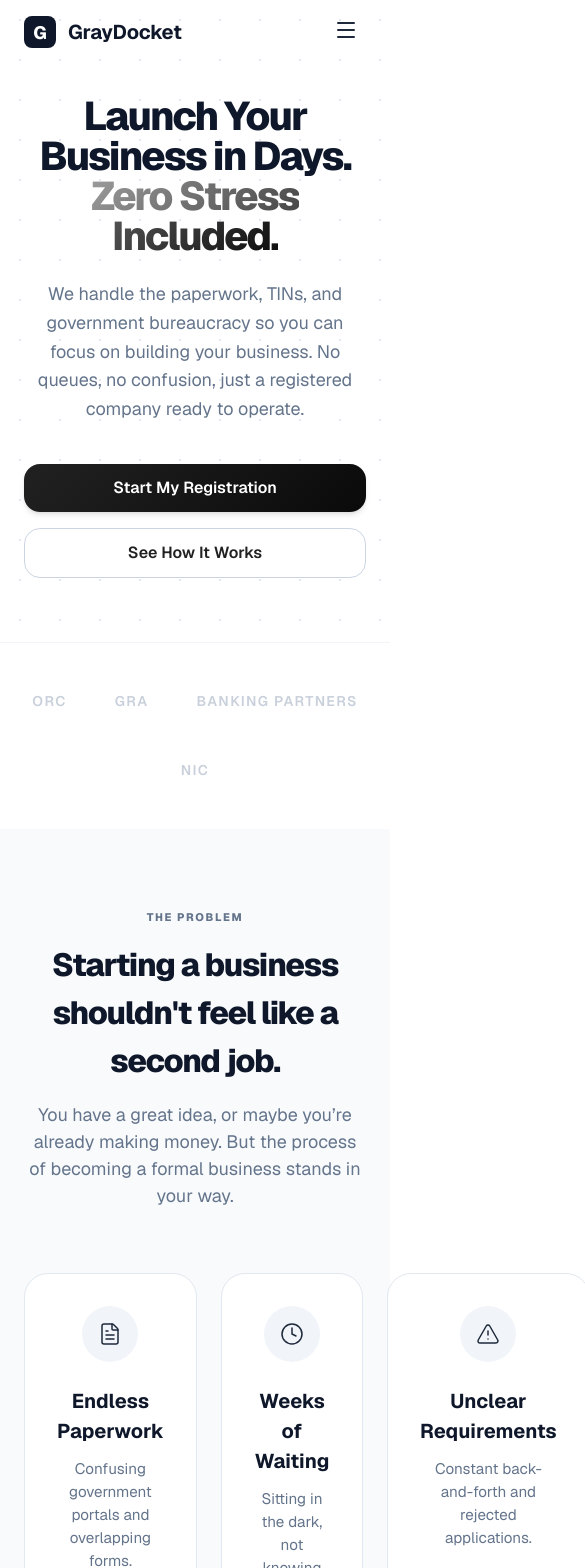
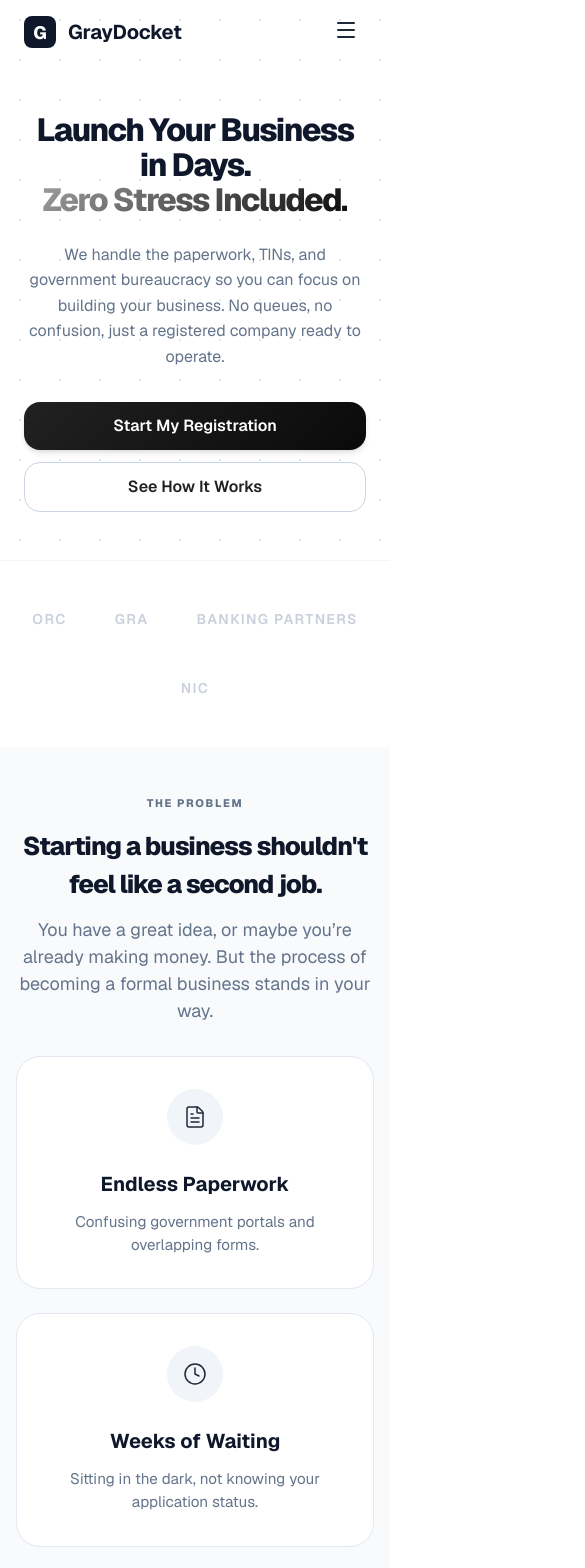
Before and after one commit to mcofie/graydocket, a Next.js app: page / in a window 390 px wide. Shown: the top 1568 px of the page, 585 px wide, since content can reach past the window. Built offline with nearby package versions, Linux system fonts and the light colour scheme.

Commit message:
initial commit

```diff
--- a/src/app/page.module.css
+++ b/src/app/page.module.css
@@ -391,17 +391,6 @@
   font-weight: 600;
 }
 
-/* SECTIONS */
-@media (max-width: 1024px) {
-  .focusLayout {
-    grid-template-columns: 1fr;
-    text-align: center;
-    gap: var(--space-12);
-  }
-  .focusContent h2, .focusContent p { text-align: center !important; }
-  .focusItem { text-align: left; }
-  .focusVisual { height: auto; padding: var(--space-12) 0; }
-}
 .section { padding: var(--space-20) 0; }
 .sectionAlt { padding: var(--space-20) 0; background: var(--color-neutral-50); }
 
@@ -501,32 +490,6 @@
 .partners { padding: var(--space-12) 0; border-top: 1px solid var(--color-neutral-100); }
 .partnersInner { max-width: var(--max-width); margin: 0 auto; padding: 0 var(--space-6); text-align: center; }
 .partnersList { display: flex; justify-content: center; align-items: center; gap: var(--space-12); flex-wrap: wrap; opacity: 0.5; }
-
-/* RESPONSIVE */
-@media (max-width: 1024px) {
-  .heroLayout { grid-template-columns: 1fr; gap: var(--space-12); }
-  .heroContent { text-align: center; }
-  .heroSubtitle { margin-left: auto; margin-right: auto; }
-  .heroActions { justify-content: center; }
-  .heroVisual { max-width: 600px; margin: 0 auto; }
-  .servicesGrid { grid-template-columns: 1fr 1fr; }
-  .grid3 { grid-template-columns: 1fr 1fr; }
-}
-
-@media (max-width: 768px) {
-  .hero { min-height: auto; padding-top: calc(var(--header-height) + var(--space-8)); }
-  .heroTitle { font-size: 3rem; }
-  .servicesGrid, .pricingGrid, .grid3 { grid-template-columns: 1fr; }
-  .heroVisual { display: none; }
-  .section { padding: var(--space-12) 0; }
-  .stepItem { flex-direction: column; }
-}
-
-@media (max-width: 480px) {
-  .heroTitle { font-size: 2.5rem; }
-  .heroActions { flex-direction: column; width: 100%; }
-  .heroActions > * { width: 100%; }
-}
 
 /* NEW CLASSES */
 .sectionKicker {
@@ -634,3 +597,50 @@
   color: var(--color-neutral-600);
   margin-bottom: var(--space-4);
 }
+
+/* =====================================================
+   RESPONSIVE OVERRIDES (Must be at bottom)
+   ===================================================== */
+
+@media (max-width: 1024px) {
+  .heroLayout { grid-template-columns: 1fr; gap: var(--space-8); }
+  .heroContent { text-align: center; }
+  .heroSubtitle { margin-left: auto; margin-right: auto; max-width: 100%; }
+  .heroActions { justify-content: center; }
+  .heroVisual { max-width: 100%; margin: 0 auto; order: -1; }
+  .certificateMockup { transform: none; max-width: 400px; margin: 0 auto; }
+  .servicesGrid { grid-template-columns: 1fr 1fr; }
+  .grid3 { grid-template-columns: 1fr 1fr; }
+  .focusLayout { grid-template-columns: 1fr; text-align: center; gap: var(--space-12); }
+  .focusContent h2, .focusContent p { text-align: center !important; }
+  .focusItem { text-align: left; }
+  .focusVisual { height: auto; padding: var(--space-12) 0; }
+}
+
+@media (max-width: 768px) {
+  .hero { min-height: auto; padding-top: calc(var(--header-height) + var(--space-12)); padding-bottom: var(--space-12); }
+  .heroTitle { font-size: clamp(1.8rem, 8vw, 2.5rem); line-height: 1.1; }
+  .heroSubtitle { font-size: 1rem; margin-bottom: var(--space-8); }
+  .servicesGrid, .pricingGrid, .grid3 { grid-template-columns: 1fr; gap: var(--space-6); }
+  .heroVisual { display: none; }
+  .section, .sectionAlt { padding: var(--space-12) 0; }
+  .sectionHeader { margin-bottom: var(--space-8); }
+  .sectionTitle { font-size: clamp(1.6rem, 7vw, 2rem); margin-bottom: var(--space-3); }
+  .stepItem { flex-direction: column; text-align: center; gap: var(--space-4); padding: var(--space-6); border-radius: var(--radius-xl); }
+  .stepNumber { font-size: 2rem; margin: 0 auto; }
+  .pricingCard { padding: var(--space-6); border-radius: var(--radius-2xl); }
+  .price { font-size: 2.5rem; }
+  .pricingFeatures { margin-top: var(--space-4); padding-top: var(--space-4); }
+  .focusLayout { grid-template-columns: 1fr; gap: var(--space-8); }
+  .focusVisual { height: auto; }
+}
+
+@media (max-width: 480px) {
+  .heroTitle { font-size: 2rem; }
+  .heroActions { flex-direction: column; width: 100%; gap: var(--space-3); }
+  .heroActions > * { width: 100%; }
+  .sectionTitle { font-size: 1.6rem; }
+  .container { padding: 0 var(--space-4); }
+  .pricingCard { padding: var(--space-5); }
+  .serviceCard { padding: var(--space-6); }
+}
```
